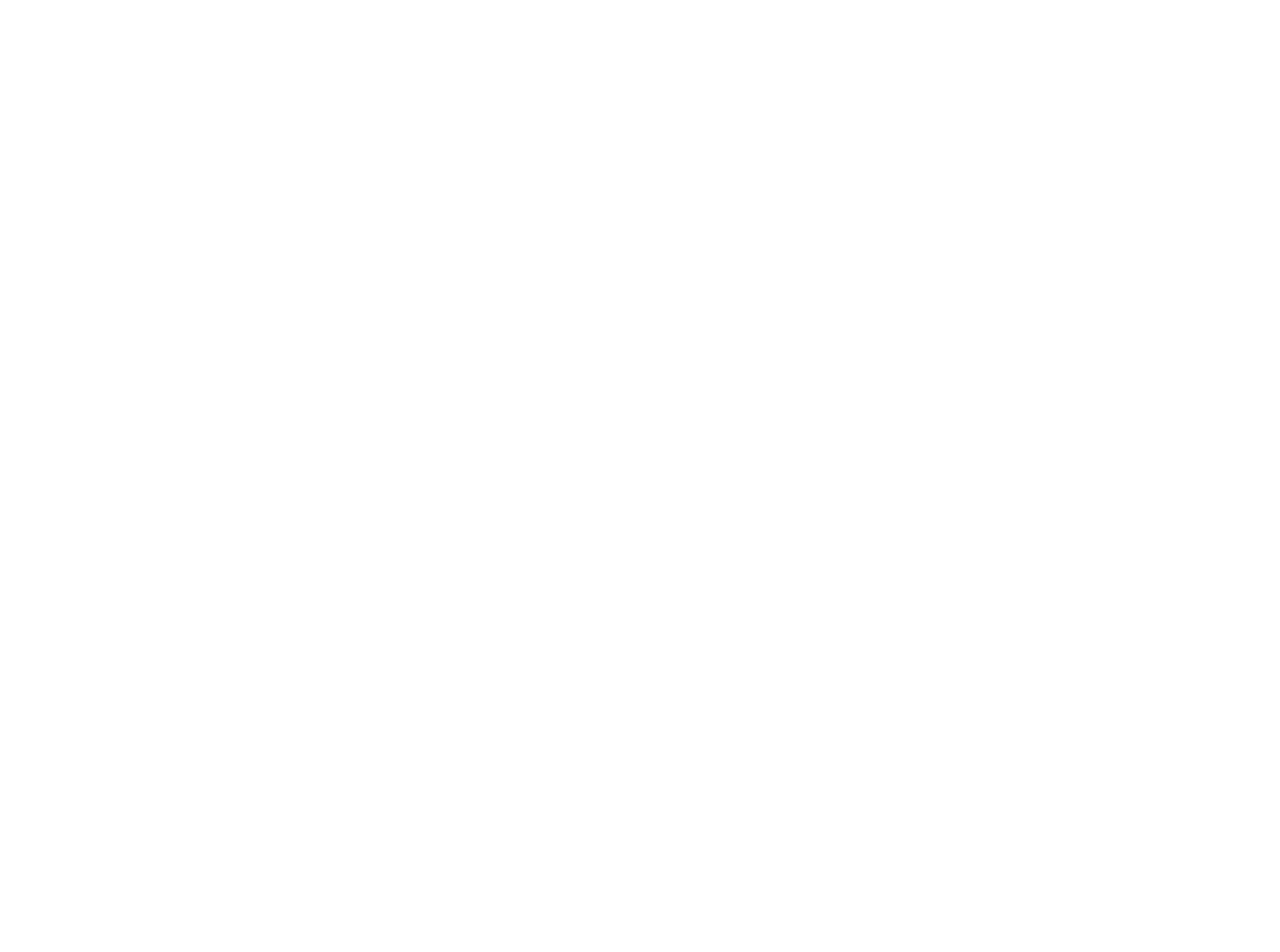
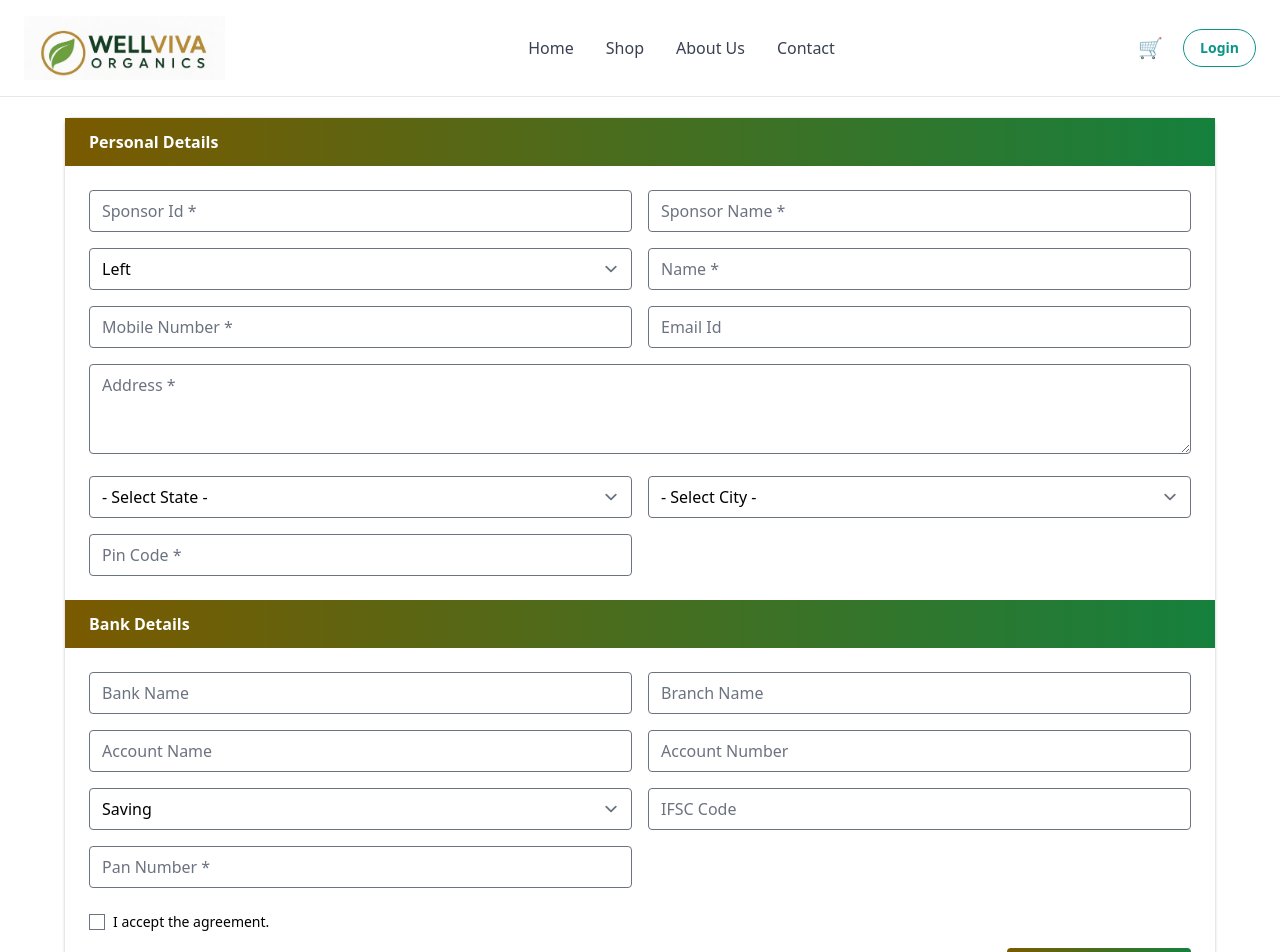
Before and after one commit to nasiruddinkhan34-prog/wellviva, a React (Vite) app in the folder client/: page /become-affiliate in a window 1280 px wide. Before the commit this address had no page. Shown: the top 952 px of the page. Before the commit the page ends 800 px from the top, so only its background shows below. Built offline with nearby package versions, Linux system fonts and the light colour scheme.

Commit message:
register

```diff
--- a/client/src/App.jsx
+++ b/client/src/App.jsx
@@ -14,6 +14,7 @@
 import PaymentSuccess from "./payment/PaymentSuccess";
 import PaymentFailed from "./payment/PaymentFailed";
 import ProductDetail from "./website/ProductDetail";
+import BecomeAffiliate from "./website/Become-affiliate";
 
 /* MLM */
 import MlmLayout from "./mlm/MlmLayout";
@@ -57,6 +58,7 @@
             <Route path="/login" element={<Login />} />
             <Route path="/register" element={<Register />} />
             <Route path="/cart" element={<Cart />} />
+            <Route path="/become-affiliate" element={<BecomeAffiliate />} />
             <Route path="/checkout" element={<Checkout />} />
             <Route path="/payment-success" element={<PaymentSuccess />} />
             <Route path="/payment-failed" element={<PaymentFailed />} />
--- /dev/null
+++ b/client/src/website/Become-affiliate.jsx
@@ -0,0 +1,195 @@
+import { useState } from "react";
+import api from "../api/axios";
+
+export default function BecomeAffiliate() {
+  const [form, setForm] = useState({
+    sponsorId: "",
+    sponsorName: "",
+    position: "left",
+    name: "",
+    mobile: "",
+    email: "",
+    address: "",
+    state: "",
+    city: "",
+    pincode: "",
+    bankName: "",
+    branchName: "",
+    accountName: "",
+    accountNumber: "",
+    accountType: "saving",
+    ifsc: "",
+    pan: "",
+    agree: false,
+  });
+
+  const onChange = (e) => {
+    const { name, value, type, checked } = e.target;
+    setForm({ ...form, [name]: type === "checkbox" ? checked : value });
+  };
+
+  const submit = async () => {
+    if (!form.agree) {
+      alert("Please accept the agreement");
+      return;
+    }
+    await api.post("/mlm/register", form);
+    alert("Member registered successfully");
+  };
+
+  return (
+    <div className="max-w-6xl mx-auto bg-white shadow rounded-lg border mt-5">
+
+      {/* PERSONAL DETAILS */}
+      <Header title="Personal Details" />
+
+      <div className="grid grid-cols-1 md:grid-cols-2 gap-4 p-6">
+        <Input label="Sponsor Id *" name="sponsorId" onChange={onChange} />
+        <Input label="Sponsor Name *" name="sponsorName" onChange={onChange} />
+
+        <Select
+          label="Position *"
+          name="position"
+          value={form.position}
+          onChange={onChange}
+          options={[
+            { label: "Left", value: "left" },
+            { label: "Right", value: "right" },
+          ]}
+        />
+
+        <Input label="Name *" name="name" onChange={onChange} />
+        <Input label="Mobile Number *" name="mobile" onChange={onChange} />
+        <Input label="Email Id" name="email" onChange={onChange} />
+
+        <Textarea
+          label="Address *"
+          name="address"
+          onChange={onChange}
+        />
+
+        <Select
+          label="Select State"
+          name="state"
+          onChange={onChange}
+          options={[
+            { label: "- Select State -", value: "" },
+            { label: "West Bengal", value: "WB" },
+            { label: "Delhi", value: "DL" },
+          ]}
+        />
+
+        <Select
+          label="City"
+          name="city"
+          onChange={onChange}
+          options={[
+            { label: "- Select City -", value: "" },
+            { label: "Kolkata", value: "Kolkata" },
+          ]}
+        />
+
+        <Input label="Pin Code *" name="pincode" onChange={onChange} />
+      </div>
+
+      {/* BANK DETAILS */}
+      <Header title="Bank Details" />
+
+      <div className="grid grid-cols-1 md:grid-cols-2 gap-4 p-6">
+        <Input label="Bank Name" name="bankName" onChange={onChange} />
+        <Input label="Branch Name" name="branchName" onChange={onChange} />
+        <Input label="Account Name" name="accountName" onChange={onChange} />
+        <Input label="Account Number" name="accountNumber" onChange={onChange} />
+
+        <Select
+          label="Account Type"
+          name="accountType"
+          value={form.accountType}
+          onChange={onChange}
+          options={[
+            { label: "Saving", value: "saving" },
+            { label: "Current", value: "current" },
+          ]}
+        />
+
+        <Input label="IFSC Code" name="ifsc" onChange={onChange} />
+        <Input label="Pan Number *" name="pan" onChange={onChange} />
+      </div>
+
+      {/* AGREEMENT + ACTION */}
+      <div className="px-6 pb-6">
+        <label className="flex items-center gap-2 text-sm mb-4">
+          <input type="checkbox" name="agree" onChange={onChange} />
+          I accept the agreement.
+        </label>
+
+        <div className="flex justify-between items-center">
+          <span className="text-sm">
+            Already have an account?{" "}
+            <a href="/login" className="text-green-700 font-semibold">
+              Sign In
+            </a>
+          </span>
+
+          <button
+            onClick={submit}
+            className="bg-gradient-to-r from-[#7a5a00] to-green-700 text-white px-8 py-2 rounded font-semibold"
+          >
+            REGISTER NOW
+          </button>
+        </div>
+      </div>
+    </div>
+  );
+}
+
+/* =======================
+   UI HELPERS (MATCH UI)
+======================= */
+
+function Header({ title }) {
+  return (
+    <div className="bg-gradient-to-r from-[#7a5a00] to-green-700 text-white px-6 py-3 font-semibold">
+      {title}
+    </div>
+  );
+}
+
+function Input({ label, ...props }) {
+  return (
+    <div>
+      <input
+        {...props}
+        placeholder={label}
+        className="w-full border rounded px-3 py-2"
+      />
+    </div>
+  );
+}
+
+function Textarea({ label, ...props }) {
+  return (
+    <div className="md:col-span-2">
+      <textarea
+        {...props}
+        placeholder={label}
+        rows={3}
+        className="w-full border rounded px-3 py-2"
+      />
+    </div>
+  );
+}
+
+function Select({ label, options, ...props }) {
+  return (
+    <div>
+      <select {...props} className="w-full border rounded px-3 py-2">
+        {options.map((o) => (
+          <option key={o.value} value={o.value}>
+            {o.label}
+          </option>
+        ))}
+      </select>
+    </div>
+  );
+}
--- a/client/src/website/Footer.jsx
+++ b/client/src/website/Footer.jsx
@@ -7,8 +7,9 @@
   FaPhoneAlt,
   FaEnvelope,
 } from "react-icons/fa";
-
+import { useNavigate } from "react-router-dom";
 export default function Footer() {
+const navigate = useNavigate();
   return (
     <footer className="relative bg-[#f6f1e9] text-gray-700 mt-24">
       {/* Decorative texture */}
@@ -44,7 +45,7 @@
               <li>About Us</li>
               <li>Products</li>
               <li>Shop</li>
-              <li>Become a Partner</li>
+              <li onClick={() => navigate("/become-affiliate")}>Become a Affiliate</li>
               <li>Business Plan</li>
               <li>Blog</li>
               <li>Contact Us</li>
```
Also changed, not shown: 2 other files (tests, documents, lock files or other folders).
